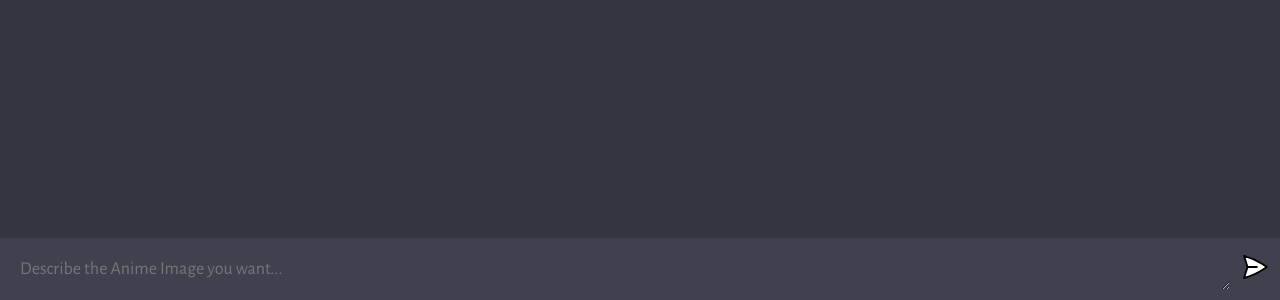
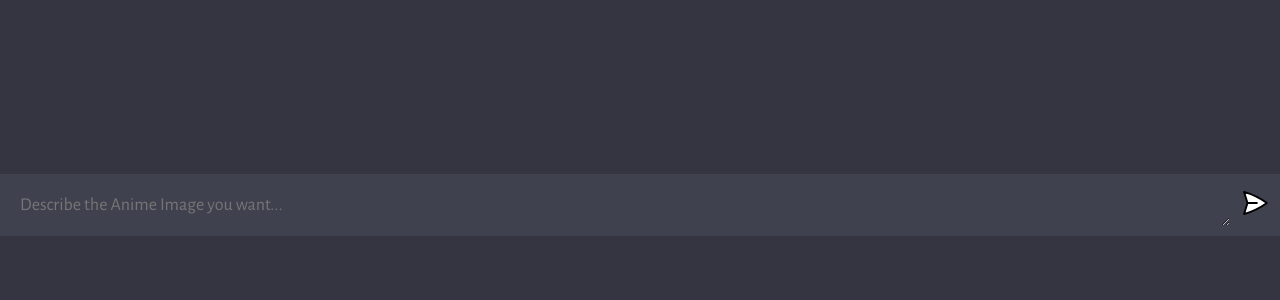
Before and after one commit to Throvtek/3_AnimeStyle_v2, a website built with Vite: page client/index.html in a window 1280 px wide. Shown: the part 500-800 px from the top of the page. Built offline with nearby package versions, Linux system fonts and the light colour scheme.

Commit message:
Update style.css

```diff
--- a/client/style.css
+++ b/client/style.css
@@ -13,7 +13,7 @@ body {
 
 #app {
   width: 100vw;
-  height: 100vh;
+  height: 92vh;
   background: #343541;
 
   display: flex;
```
